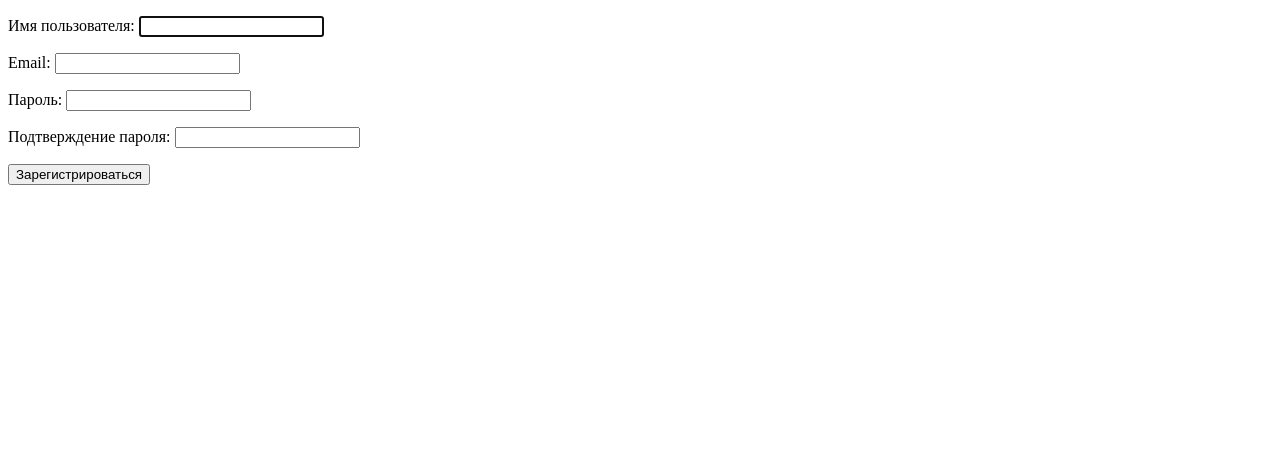
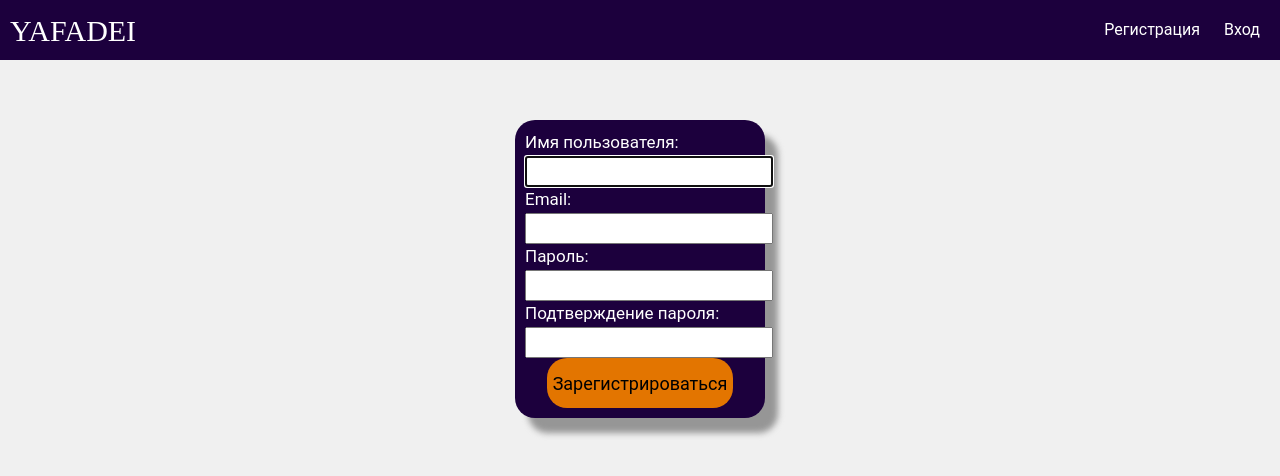
Before and after one commit to odyyyy/YAFADEI, a Django app: page /signup/ in a window 1280 px wide. Shown: the top 476 px of the page. Run offline with Django 5.2, Linux system fonts and the light colour scheme; some web fonts are replaced.

Commit message:
login and register design

```diff
--- a/static/css/header.css
+++ b/static/css/header.css
@@ -28,6 +28,6 @@
     cursor: pointer;
 }
 .login-links a:hover {
-    color : #f32f24;
-    background-color: red;
+    background-color: #0017b0;
+    border-radius: 10px;
 }
--- a/static/css/login-page.css
+++ b/static/css/login-page.css
@@ -1,7 +1,40 @@
 .container-line {
     position: relative;
+    display: flex;
+    flex-direction: column;
+    justify-content: space-between;
+    color: white;
+    font-family: "Roboto", sans-serif;
+    font-size: 17px;
+    background-color: #1C003D;
     width: 250px;
-    height: 250px;
-    left: 25%;
-    top: 50%;
+    margin: 0 auto;
+    margin-top: 60px;
+    padding: 10px;
+    border-radius: 20px;
 }
+.container-line::after{
+    content: "";
+    position: absolute;
+    top: 5%;
+    left: 5%;
+    width: 100%;
+    height:  100%;
+    background-color: #969696;
+    filter: blur(3px);
+    border-radius: 20px;
+    z-index: -1;
+}
+.btn-log{
+    margin: 0 auto;
+    border-radius: 20px;
+    border: none;
+    background-color: #e37500;
+    height: 50px;
+    font-size: 18px;
+    transition: 0.5s;
+}
+.btn-log:hover {
+    background-color: #db3e00;
+    cursor: pointer;
+}
--- a/templates/pages/posts/add_post.html
+++ b/templates/pages/posts/add_post.html
@@ -6,6 +6,10 @@
 
 {% block links %}
 {% load static %}
+
+{% block menu %}
+{% endblock menu %}
+
 {{ form.media }}
 <link rel="stylesheet" href="{% static 'menu-style.css' %}">
 <link rel="stylesheet" href="{% static 'add-post.css' %}">
--- a/templates/pages/users/register.html
+++ b/templates/pages/users/register.html
@@ -1,14 +1,22 @@
-<!DOCTYPE html>
-<html lang="en">
-<head>
+{% extends 'base.html' %}
+{% load static %}
+
+{% block links %}
+<link rel="stylesheet" href="{% static 'login-page.css' %}">
+{% endblock links %}
+
+{% block title %}
     <meta charset="UTF-8">
     <title>Title</title>
-</head>
-<body>
-<form method="post">
+{% endblock title %}
+
+{% block menu %}
+{% endblock menu %}
+
+{% block content %}
+<form method="post" class="container-line">
     {% csrf_token %}
     {{ form.as_p }}
-    <button type="submit">Зарегистрироваться</button>
+    <button type="submit" class="btn-log">Зарегистрироваться</button>
 </form>
-</body>
-</html>
+{% endblock content %}
```
Also changed, not shown: templates/base.html (+0 -9 lines), templates/pages/users/login.html (+9 -7 lines).
